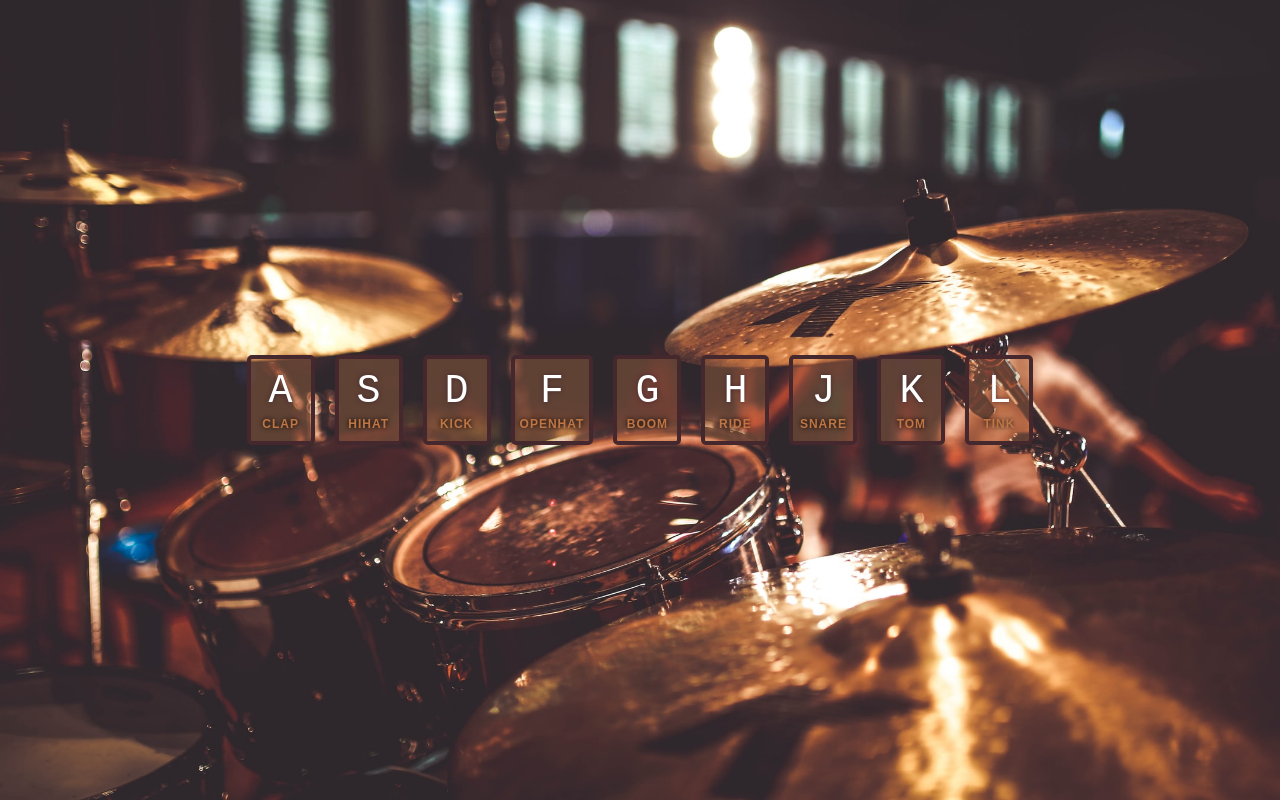
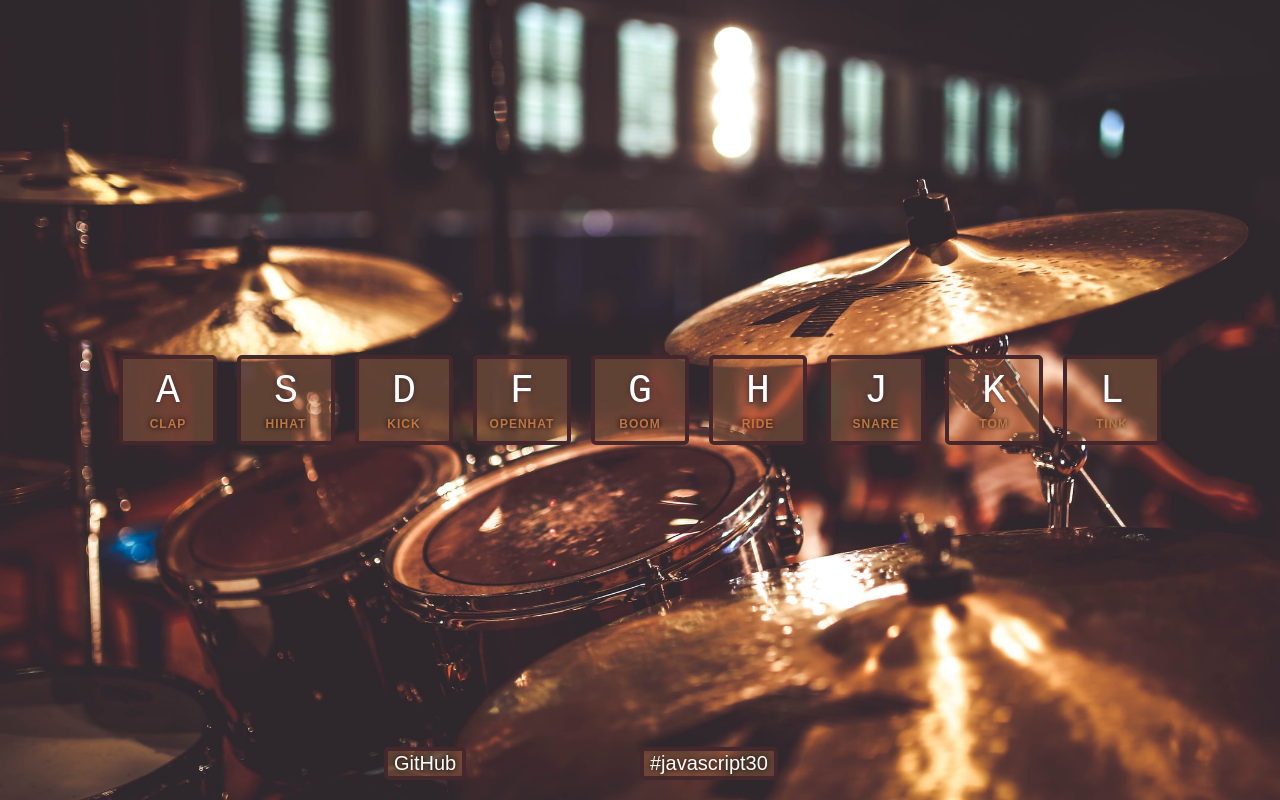
Before and after one commit to 2y2son4/drum-kit-day01, a plain HTML site: page index.html in a window 1280 px wide. Drawn offline with Linux system fonts and the light colour scheme.

Commit message:
:lipstick: Add github and challenge web buttons

```diff
--- a/css/main.css
+++ b/css/main.css
@@ -32,7 +32,8 @@ html {
   font-size: 1.5rem;
   padding: 1rem 0.5rem;
   transition: all 0.07s ease;
-  min-width: 5rem;
+  width: 8rem;
+  min-width: 6rem;
   text-align: center;
   color: white;
   background: #bf754456;
@@ -58,3 +59,29 @@ kbd {
   color: #bf7644;
   text-shadow: 0 0 0.5rem black;
 }
+
+.btn {
+  position: absolute;
+  bottom: 20px;
+  border: 0.4rem solid #44282e;
+  border-radius: 0.5rem;
+  background: #bf754456;
+}
+.btn:hover {
+  transform: scale(1.1);
+  border-color: #bf7644;
+  box-shadow: 0 0 1rem #bf7644;
+}
+.btn1 {
+  left: 30%;
+}
+.btn2 {
+  left: 50%;
+}
+
+.link {
+  text-decoration: none;
+  font-size: 2rem;
+  color: white;
+  text-shadow: 0 0 0.5rem black;
+}
--- a/index.html
+++ b/index.html
@@ -48,6 +48,14 @@
         <kbd>L</kbd>
         <span class="sound">tink</span>
       </div>
+      <button class="btn btn1">
+        <a class="link" title="Go to repository" target="_blank" href="https://github.com/2y2son4/drum-kit-day01"
+          >GitHub</a
+        >
+      </button>
+      <button class="btn btn2">
+        <a class="link" title="Go to challenge page" target="_blank" href="https://javascript30.com/">#javascript30</a>
+      </button>
     </div>
 
     <audio data-key="65" src="./sounds/clap.wav"></audio>
```
